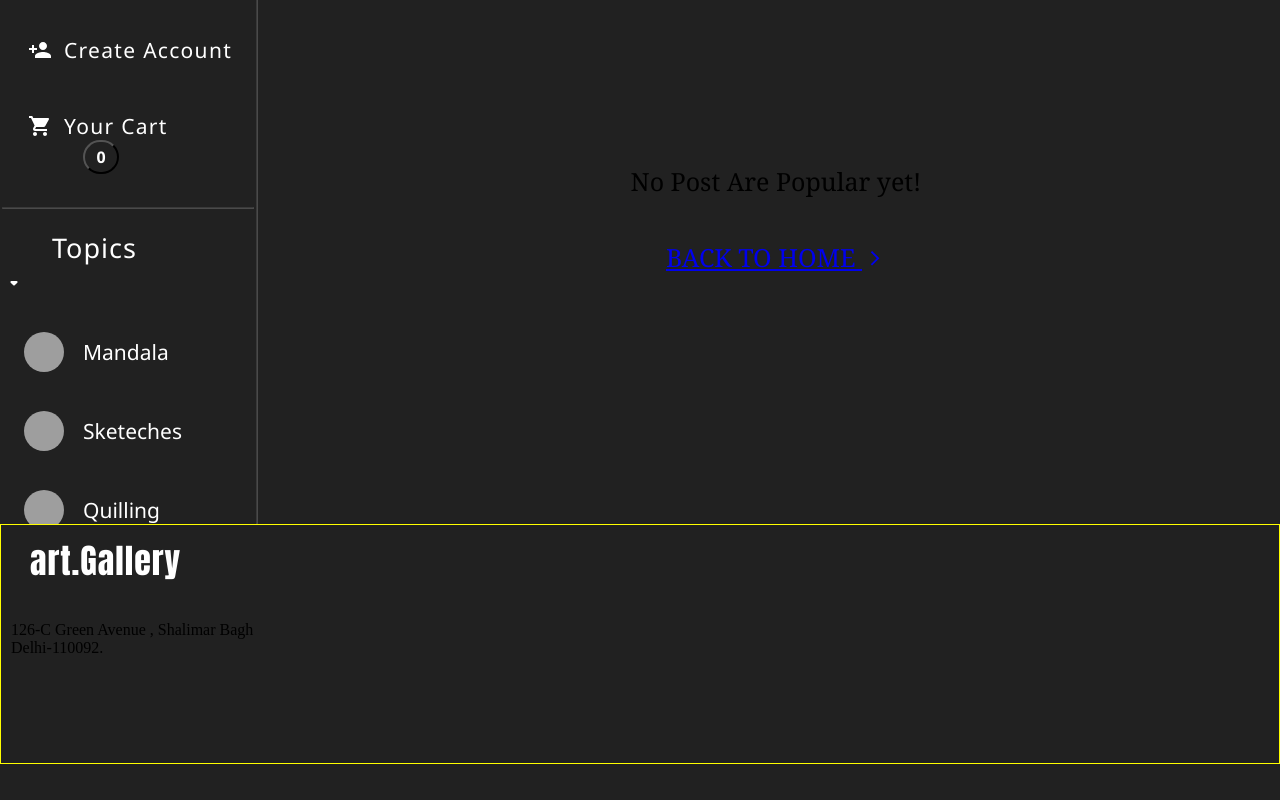
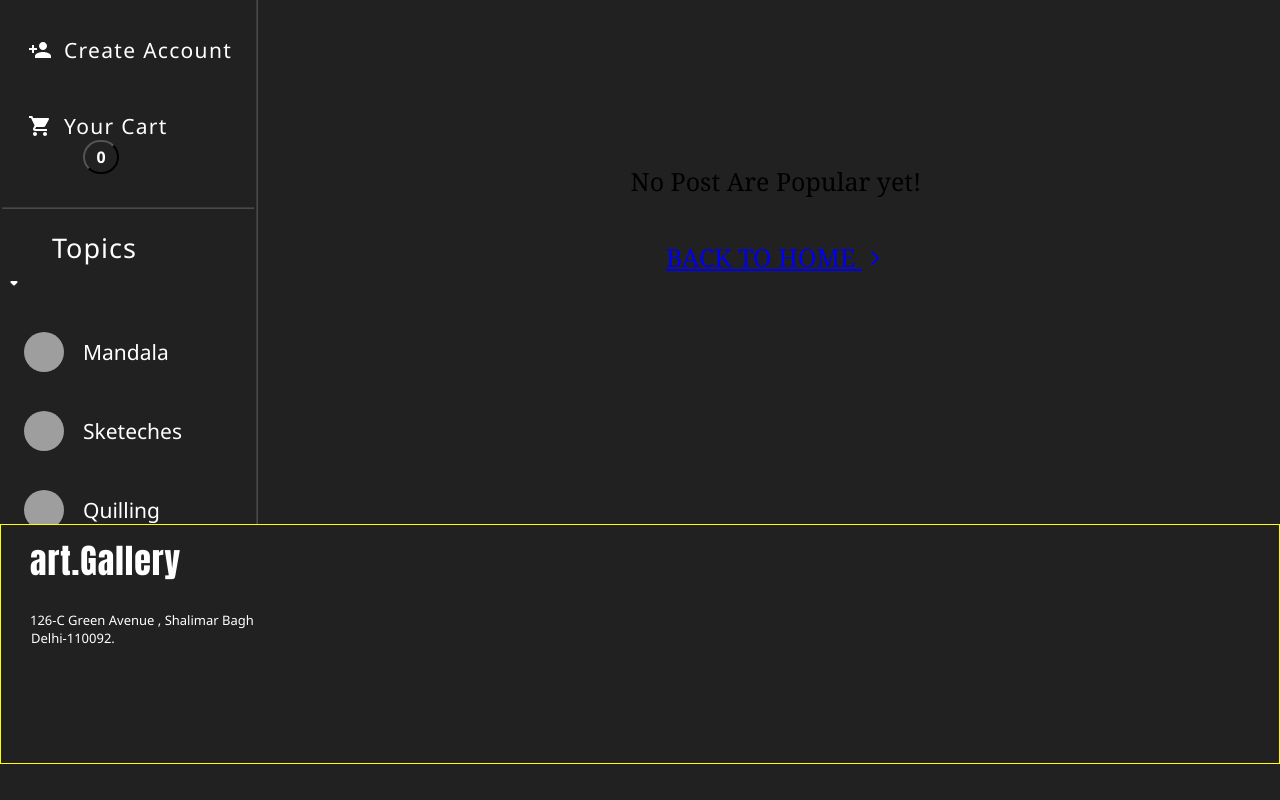
Before and after one commit to Pragyani/art-gallery, a React (Create React App) app: page /popular-page in a window 1280 px wide. Shown: the part 330-1130 px from the top of the page. Built offline with nearby package versions, Linux system fonts and the light colour scheme; grey boxes are pictures that could not be loaded.

Commit message:
add : styling of cl-web-add

```diff
--- a/src/pages/Footer/footer.css
+++ b/src/pages/Footer/footer.css
@@ -1,10 +1,10 @@
-.footer-section{
+.footer-section {
     width: 100%;
     height: auto;
     overflow: hidden;
 }
 
-.footer-section .cl-foterr-class{
+.footer-section .cl-foterr-class {
     width: 100%;
     padding: 10px;
     height: 15pc;
@@ -12,11 +12,11 @@
 }
 
 
-.cl-foterr-class .footer-slics{
+.cl-foterr-class .footer-slics {
     width: 100%;
 }
 
-.cl-foterr-class .footer-slics h1{
+.cl-foterr-class .footer-slics h1 {
     font-size: 34px;
     margin-left: 19px;
     font-family: Impact, Haettenschweiler, 'Arial Narrow Bold', sans-serif;
@@ -24,10 +24,26 @@
     color: var(--color);
     font-weight: lighter;
     cursor: pointer;
-    margin-bottom: 35px;
+    margin-bottom: 25px;
+    /* border: 1px solid white; */
+    width: 15%;
 }
 
 
-.cl-foterr-class .footer-slics a{
+.cl-foterr-class .footer-slics a {
     text-decoration: none;
 }
+
+
+.cl-foterr-class .web-info .cl-web-add {
+    /* border: 1px solid white; */
+    width: 15%;
+    color: var(--color);
+    font-family: 'Segoe UI', Tahoma, Geneva, Verdana, sans-serif;
+    font-size: small;
+    margin-left: 19px;
+}
+
+.cl-web-add .br-letter {
+    margin-left: 20px;
+}
```
